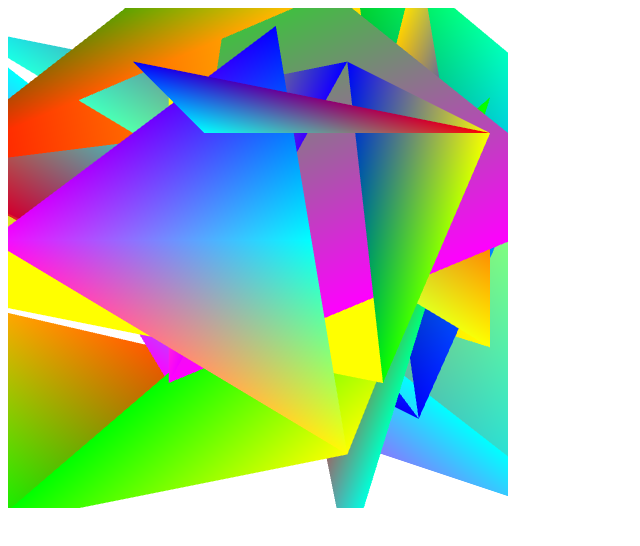
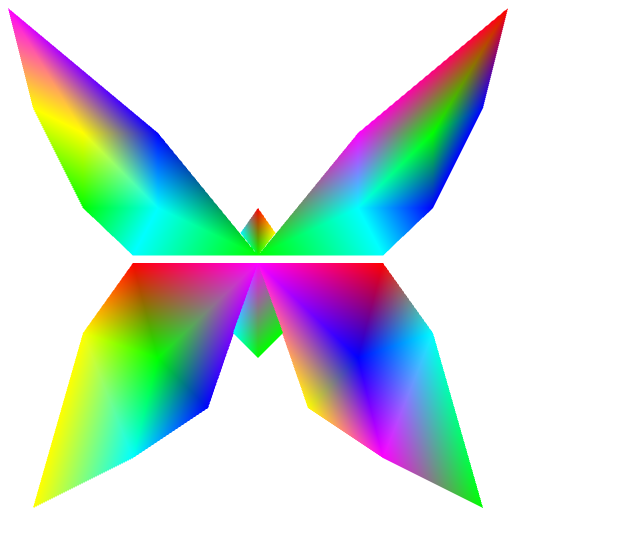
Before and after one commit to silkem/GVT, a plain HTML site: page EA3/EA3.html in a window 1280 px wide. Shown: the whole page, without its empty margins (0-640 px from the left). Drawn offline with Linux system fonts and the light colour scheme.

Commit message:
reworked EA3

```diff
--- a/EA3/EA3.html
+++ b/EA3/EA3.html
@@ -44,7 +44,9 @@
             'varying vec4 color;' +
             'void main(){' +
             'color = col;' +
-            'gl_Position = vec4(pos-0.5, 7);' +
+            //START EA3
+            'gl_Position = vec4(pos, 5);' +
+            //END EA3
             '}';
 
         var vs = gl.createShader(gl.VERTEX_SHADER);
@@ -82,68 +84,48 @@
 
         gl.useProgram(prog);
 
+        //START EA2
         // Vertex data.
 
         var vertices = new Float32Array([ //
+        -5,5,0, 5,5,0, -2,2.5,0, 2,2.5,0, 0,0.05,0, 0,1,0, -0.35,0.5,0, 0.35,0.5,0, -2.5,0.05,0, -3.5,1,0, -4.5,3,0, 2.5,0.05,0, 3.5,1,0, 4.5,3,0,
+        -3.5,2.5,0, -2,1,0, 2,1,0, 3.5,2.5,0,
+        -2.5,-0.1,0, 0,-0.1,0, 2.5,-0.1,0,
+        -3.5,-1.5,0, -4.5,-5,0, -2.5,-4,0, -1,-3,0, -2,-2,0,
+        3.5,-1.5,0, 4.5,-5,0, 2.5,-4,0, 1,-3,0, 2,-2,0,
+        0,-2,0, -0.5,-1.5,0, 0.5,-1.5,0
+        ]);
 
-            -2,-3,0, 2,-3,0, 10,2,0, 3,10,0, 7,4,0, 10,-7,0, 5,9,0, -8,7,0, 0,10,0, -11,0,0,
-            3,-8,0, 5,-4,0, 6,3,0, 7,-2,0, 9,5,0, -1,4,0, 7,5,0, -3,6,0, 8,4,0, -9,3,0,
-            3,-5,0, 4,-3,0, 7,4,0, 1,7,0, -7,-7,0, 2,1,0, 4,-3,0, -7,1,0, -2,5,0, 3,6,0]);
+        //END EA2
 
-        // Colors as rgba.
-        var colors = new Float32Array([1,0,1,1, 1,0,0,1,
+        //START EA3
+
+                // Colors as rgba.
+                var colors = new Float32Array([
+             1,0,1,1, 1,0,0,1, 0,0,1,1,
              1,0,1,1, 0,1,0,1, 1,0,0,1,
              0,1,1,1, 1,1,0,1, 0,1,1,1,
              0,1,0,1, 1,1,0,1, 0,1,1,1,
              0,0,1,1, 0,0,1,1, 1,1,0,1,
              0,1,1,1, 0,1,1,1, 0,1,0,1,
-             0,0,1,1, 1,0,1,1, 1,0,0,1,
-             1,1,0,1, 1,1,0,1, 1,1,0,1,
+             1,0,0,1, 1,0,1,1, 1,0,0,1,
+             1,1,0,1, 1,1,0,1, 0,1,1,1,
              0,0,1,1, 0,1,0,1, 0,1,1,1,
              0,1,0,1, 1,0,1,1, 1,1,0,1,
-             0,0,1,1,]);
+             0,0,1,1, 0,1,0,1, 0,1,1,1,
+             0,1,0,1,
+             ]);
 
-        // Index data.
+             var indices = new Uint16Array([ //
+             0,10,14, 0,14,2, 14,15,2, 2,15,4, 10,9,14, 14,9,15, 9,8,15, 15,8,4,
+             1,17,13, 1,3,17, 16,17,3, 4,16,3, 12,13,17, 12,17,16, 11,12,16,
+             4,11,16, 4,7,5, 4,5,6,
+             18,25,19, 21,25,18, 21,22,23, 21,23,25, 23,24,25, 25,24,19,
+             19,30,20, 19,29,30, 29,28,30, 28,27,26, 28,26,30, 30,26,20,
+             19,32,31, 19,31,33
+]);
 
-        var indices = new Uint16Array([ //
-
-            0,2,3,
-            3,9,2,
-            9,24,1,
-            5,6,19,
-            7,0,5,
-            19,13,6,
-            11,14,3,
-            15,19,11,
-            10,16,1,
-            4,7,13,
-            6,1,12,
-            16,24,20,
-            21,22,9,
-            0,2,8,
-            26,22,29,
-            29,28,0,
-             23,27,25,
-             19,6,8,
-            25,27,20,
-            15,4,17,
-            ]);
-
-        // // Vertex data.
-
-        // var vertices = new Float32Array([ //
-
-        //     0, 2, 0, 0, 0, 0, 1, 1, 0]);
-
-        // // Colors as rgba.
-        // var colors = new Float32Array([1, 0, 0, 1, 1, 1, 0, 1,
-        //     0, 0, 1, 1,]);
-
-        // // Index data.
-
-        // var indices = new Uint16Array([ //
-        //     0, 1, 2]);
-
+        //END EA3
 
 
         // Setup position vertex buffer object.
```
